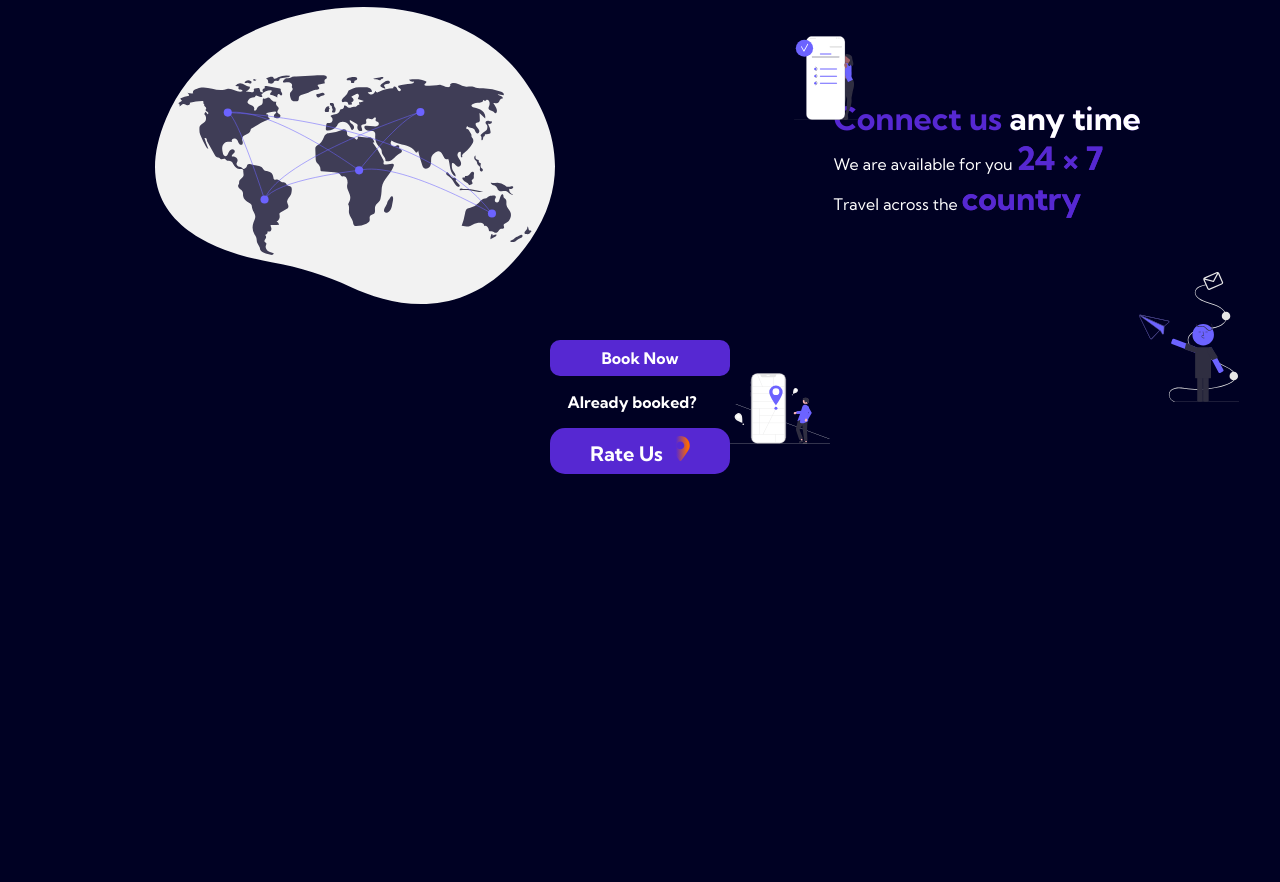
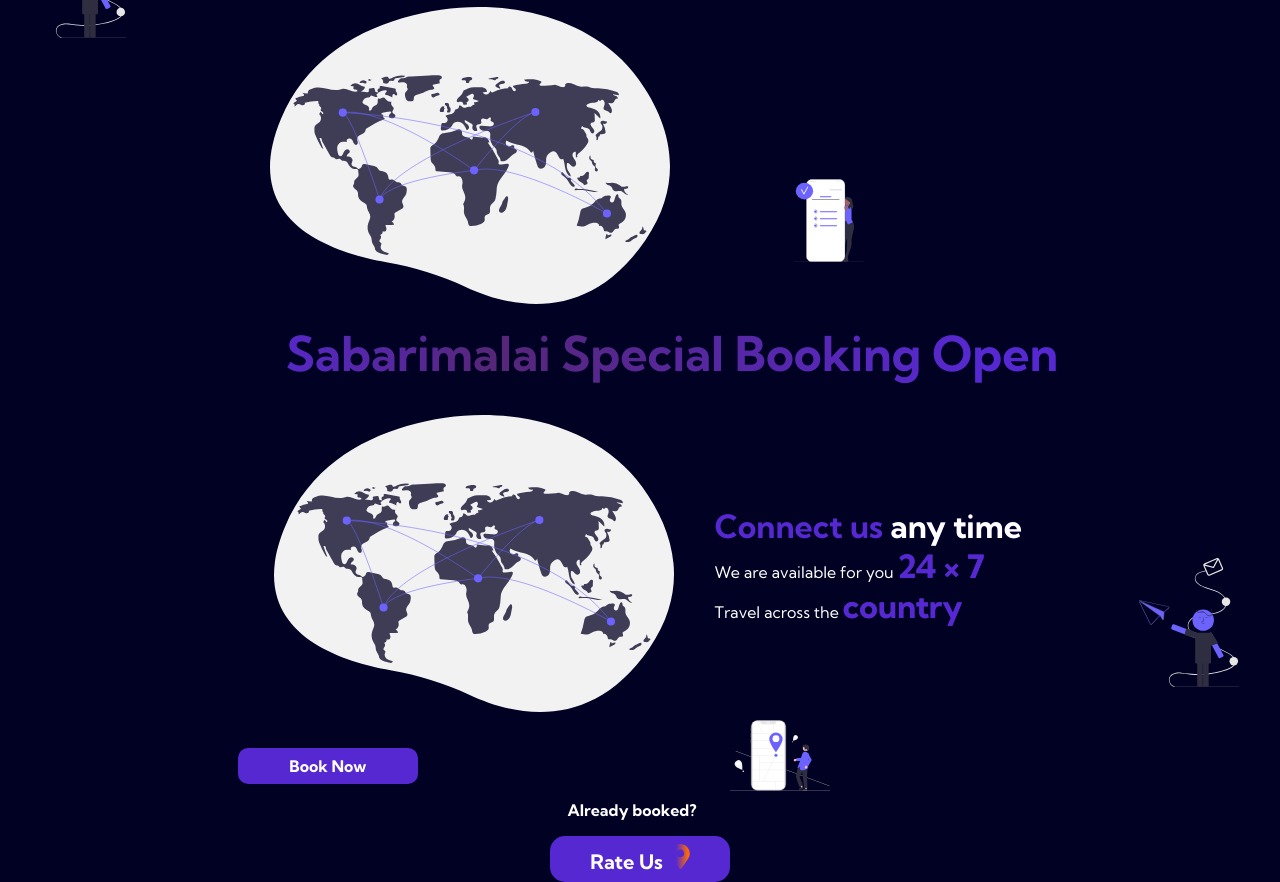
Before and after one commit to anithasubramanian19/Landing-page, a plain HTML site: page index.html in a window 1280 px wide. Shown: the part 200-1082 px from the top of the page. Before the commit the page ends 800 px from the top, so only its background shows below. Drawn offline with Linux system fonts and the light colour scheme.

Commit message:
Update index.html

```diff
--- a/index.html
+++ b/index.html
@@ -49,6 +49,10 @@
      <div class="con">
         <div class="left">
         <img id="bg" src="./images/undraw_connected_world_wuay.svg" alt="">
+    <h1 class="text animation"><span> Sabarimalai special booking Open</span></h1>
+     <div class="con">
+        <div class="left">
+        <img id="bg" src="./images/undraw_connected_world_wuay.svg" alt="">
 
     </div>
     <div class="right">
```
